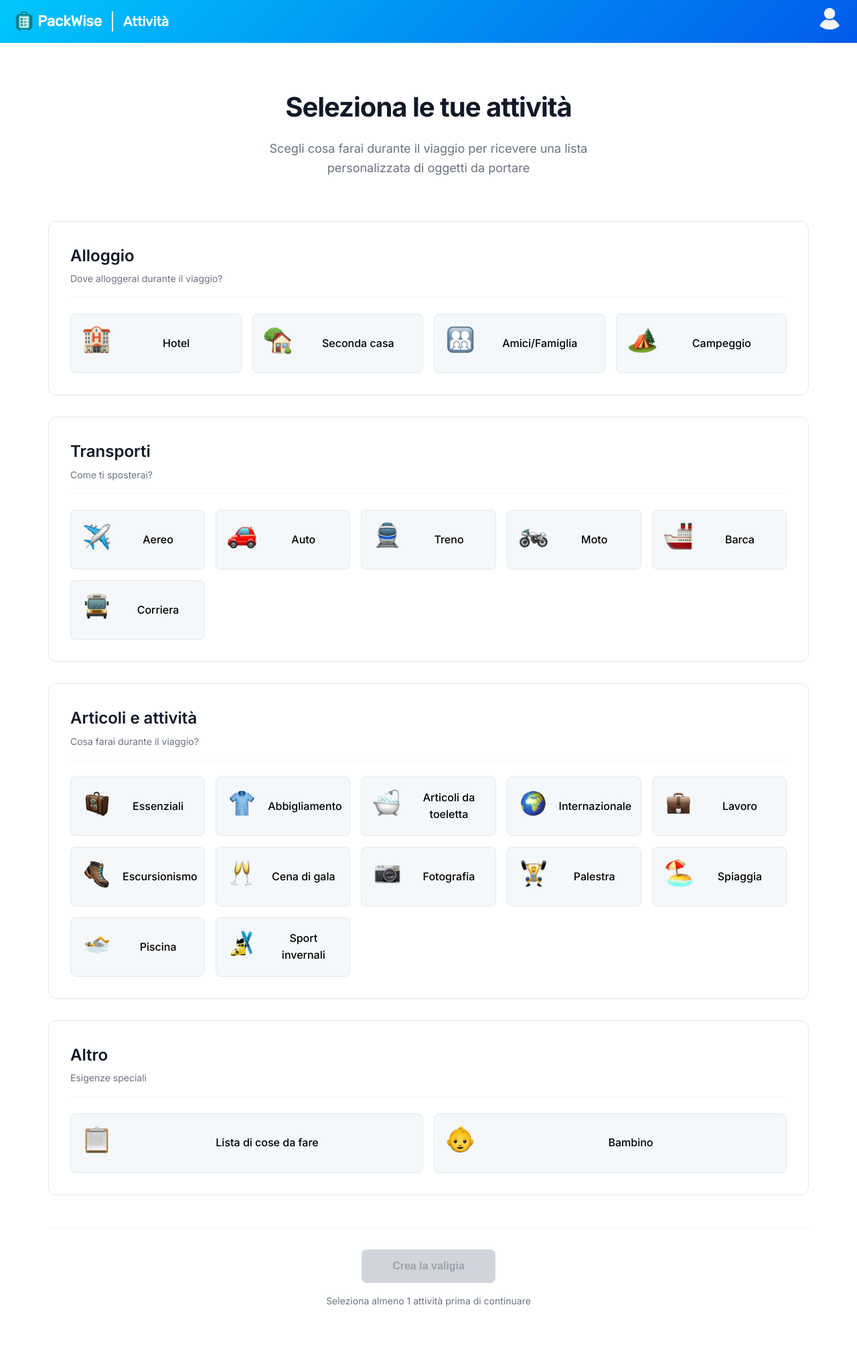
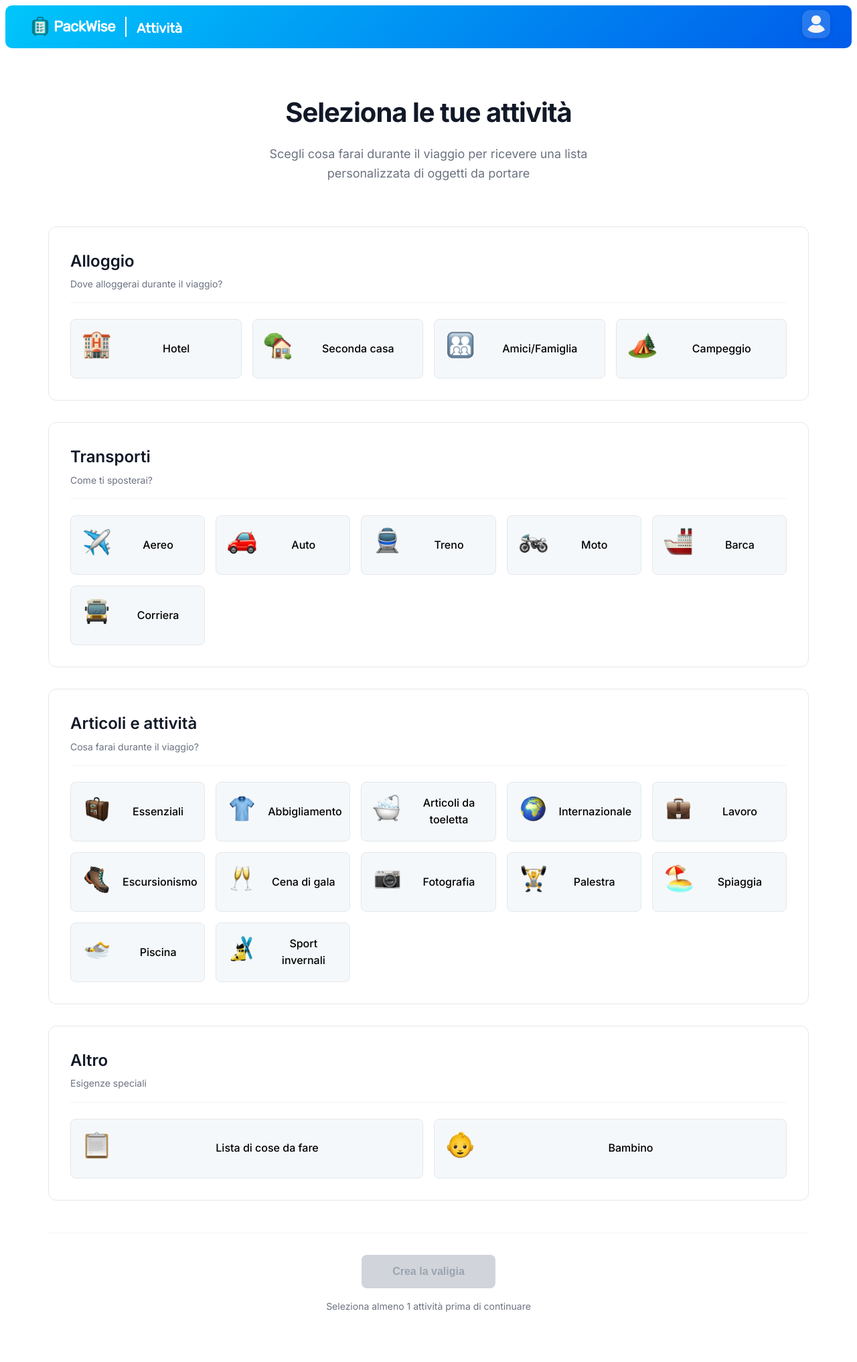
Before and after one commit to annalisaverrando/PackWise, a PHP site: page /attivita.html in a window 1280 px wide. Shown: the whole page at 67% size. Before the commit the page ends 1950 px from the top, so only its background shows below. Run offline with PHP 8.4, Linux system fonts and the light colour scheme.

Commit message:
Corretto pulsante avanti schermata attività + nuovo design title bar

```diff
--- a/Planner.html
+++ b/Planner.html
@@ -22,7 +22,7 @@
     <title>Pianificatore</title>
   </head>
   <body>
-    <header>
+    <header class="title-bar">
       <img src="assets/Logo.png" class="logo" />
       <h1 class="app-title">
         <a href="dashboard.html" class="title-link">PackWise</a>
--- a/attivita.html
+++ b/attivita.html
@@ -42,9 +42,7 @@
         <div class="modal-logout active hidden" id="modal-logout">
           <div class="email" id="email"></div>
           <div class="logout">
-            <button class="btn btn-primary logout-btn" id="logout-btn">
-              Logout
-            </button>
+            <button class="logout-btn" id="logout-btn">Logout</button>
           </div>
         </div>
       </div>
--- a/css/attivitaStyle.css
+++ b/css/attivitaStyle.css
@@ -18,6 +18,12 @@ body {
   line-height: 1.6;
   color: #111827;
   background: white;
+}
+
+.title-bar {
+  position: sticky; /*Title bar sticky*/
+  top: 0;
+  z-index: 1000; /*Title bar sticky*/
 }
 
 /*--HEADER--*/
--- a/css/commonStyle.css
+++ b/css/commonStyle.css
@@ -29,6 +29,7 @@ html {
 body {
   min-height: 100vh;
   background-color: var(--background-color);
+  margin: 8px; /*Crea lo spazio sopra la title bar*/
 }
 
 /* h1 {
@@ -73,18 +74,13 @@ button {
 
 /*--STILE RELATIVO ALLA BARRA SUPERIORE */
 
-header {
+.title-bar {
   height: 64px;
   background: linear-gradient(135deg, #00c6fb 0%, #005bea 100%);
   display: flex;
   align-items: center;
-  padding: 16px;
-  /* linear-gradient(
-    135deg,
-    var(--primary-color),
-    var(--secondary-color),
-    var(--accent-color)
-  ); */
+  padding: 1rem 2rem;
+  border-radius: 10px;
 }
 .logo {
   max-width: 40px;
@@ -94,12 +90,35 @@ header {
 .app-title {
   font-size: 22px;
   color: white;
+  letter-spacing: -0.5px;
 }
 
 .title-link {
+  color: white;
   text-decoration: none;
-  color: inherit;
   font-family: "Rubik";
+  transition: all 0.3s ease;
+  position: relative;
+}
+
+.title-link:hover {
+  color: #f0f8ff;
+  text-shadow: 0 0 10px rgba(255, 255, 255, 0.3);
+}
+
+.title-link::after {
+  content: "";
+  position: absolute;
+  bottom: -2px;
+  left: 0;
+  width: 0;
+  height: 2px;
+  background: rgba(255, 255, 255, 0.8);
+  transition: width 0.3s ease;
+}
+
+.title-link:hover::after {
+  width: 100%;
 }
 
 .line {
@@ -109,67 +128,101 @@ header {
 }
 
 .app-section {
+  padding-top: 3px;
   font-size: 20px;
   color: white;
-  margin-left: 15px;
+  padding-left: 15px;
   font-family: "Rubik";
 }
 
 .user-container {
+  position: relative;
   margin-left: auto;
-  margin-right: 10px;
 }
 
 .user-logo {
-  height: 32px;
-  position: relative;
+  width: 42px;
+  height: 42px;
+  border-radius: 12px;
   cursor: pointer;
-  filter: drop-shadow(0 0 0 transparent);
-  transition: filter 0.2s ease;
+  border: none;
+  transition: all 0.3s ease;
+  background: rgba(255, 255, 255, 0.15);
+  backdrop-filter: blur(10px);
+  padding: 8px;
+  box-shadow: 0 2px 8px rgba(0, 0, 0, 0.1);
 }
 
 .user-logo:hover {
-  filter: grayscale(10%) brightness(0.9);
-  transition: filter 0.2s ease;
+  background: rgba(255, 255, 255, 0.25);
+  transform: translateY(-2px);
+  box-shadow: 0 6px 20px rgba(0, 0, 0, 0.15);
 }
 
 .modal-logout {
   position: absolute;
-  top: 55px;
-  right: 5px;
-  z-index: 2;
-  justify-content: center;
-  align-items: center;
-  flex-direction: column;
+  top: 100%;
+  right: 0;
+  margin-top: 0.5rem;
   background: white;
-  box-shadow: 0 4px 8px rgba(0, 0, 0, 0.2);
-  padding: 15px 30px;
-  border-radius: 8px;
+  border-radius: 12px;
+  box-shadow: 0 8px 32px rgba(0, 0, 0, 0.15);
+  padding: 1.5rem;
+  min-width: 250px;
+  opacity: 0;
+  z-index: 1000;
+  visibility: hidden;
+  transform: translateY(-10px);
+  transition: all 0.3s ease;
+  border: 1px solid rgba(0, 0, 0, 0.1);
+}
+
+.modal-logout.active:not(.hidden) {
+  opacity: 1;
+  visibility: visible;
+  transform: translateY(0);
+}
+
+.modal-logout::before {
+  content: "";
+  position: absolute;
+  top: -8px;
+  right: 20px;
+  width: 0;
+  height: 0;
+  border-left: 8px solid transparent;
+  border-right: 8px solid transparent;
+  border-bottom: 8px solid white;
 }
 
 .email {
-  margin-bottom: 10px;
-  font-weight: 300;
-}
-
-.logout {
-  width: 100%;
-  display: flex;
-  justify-content: center;
-  align-items: center;
-}
-
-.active {
-  display: flex;
-}
-
-.hidden {
-  display: none !important;
+  color: #333;
+  font-size: 0.9rem;
+  margin-bottom: 1rem;
+  padding-bottom: 0.75rem;
+  border-bottom: 1px solid #eee;
+  font-weight: 500;
 }
 
 .logout-btn {
-  background-color: #ff6347;
+  width: 100%;
+  padding: 0.75rem 1rem;
+  background: linear-gradient(135deg, #00c6fb 0%, #005bea 100%);
   color: white;
+  border: none;
+  border-radius: 8px;
   font-weight: 600;
-  padding: 5px 40px;
+  cursor: pointer;
+  transition: all 0.3s ease;
+  font-size: 0.9rem;
 }
+
+.logout-btn:hover {
+  background: linear-gradient(135deg, #01b7ea 0%, #004ecb 100%);
+  transform: translateY(-1px);
+  box-shadow: 0 4px 12px rgba(102, 126, 234, 0.3);
+}
+
+.logout-btn:active {
+  transform: translateY(0);
+}
--- a/dashboard.html
+++ b/dashboard.html
@@ -20,7 +20,7 @@
     <script src="js/dashboardScript.js"></script>
   </head>
   <body>
-    <header>
+    <header class="title-bar">
       <img src="assets/Logo.png" class="logo" />
       <h1 class="app-title">
         <a href="dashboard.html" class="title-link">PackWise</a>
--- a/js/attivitaScript.js
+++ b/js/attivitaScript.js
@@ -32,6 +32,13 @@ function submitAttivita() {
     alert("ID viaggio non trovato. Ritorna alla pagina dei viaggi.");
     return;
   }
+
+  const selectedActivities = [];
+  document
+    .querySelectorAll('input[type="checkbox"]:checked')
+    .forEach((checkbox) => {
+      selectedActivities.push(checkbox.value);
+    });
 
   // Crea una richiesta POST a crea_lista.php
   fetch("crea_lista.php", {
```
